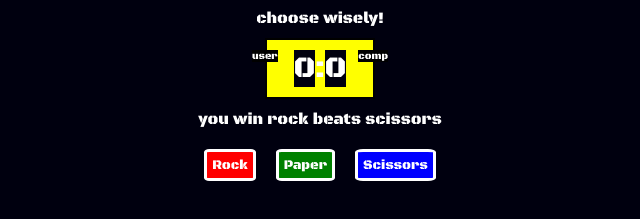
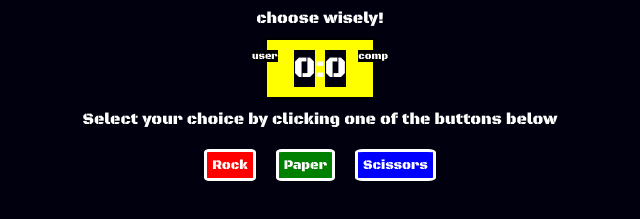
Before and after one commit to thatboikham/Rock-Paper-Scissors, a plain HTML site: page index.html in a window 1280 px wide. Shown: the part 59-278 px from the top of the page, without its empty margins (320-960 px from the left). Drawn offline with Linux system fonts and the light colour scheme; a web font is replaced by a local one.

Commit message:
feat: add instruction message

```diff
--- a/index.html
+++ b/index.html
@@ -17,7 +17,7 @@
             <span id="user">0</span>:<span id="comp">0</span>
         </div>
     </div>
-    <p id="message">you win rock beats scissors</p>
+    <p id="message">Select your choice by clicking one of the buttons below</p>
     <div id="select">
         <button id="rock">Rock</button>
         <button id = "paper">Paper</button>
```
